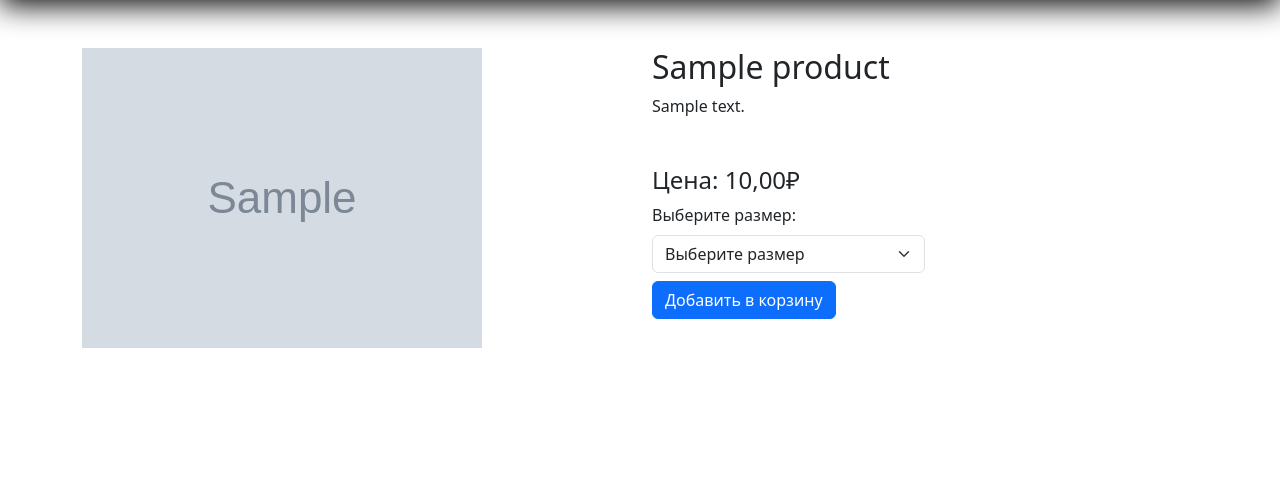
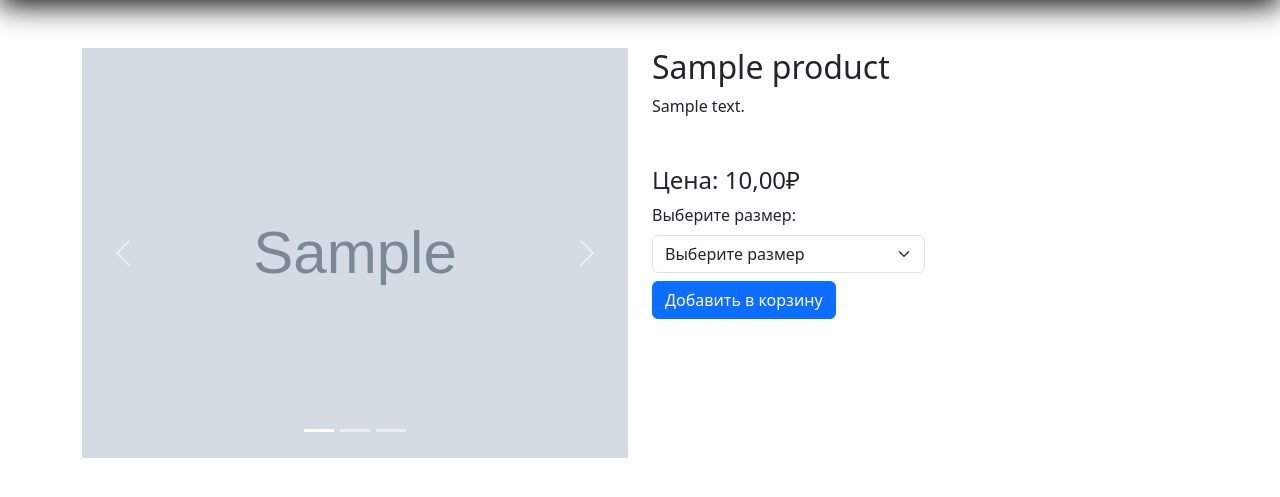
Before and after one commit to 1pestilent/webshop, a Django app: page /products/product/1/ in a window 1280 px wide. Shown: the part 76-573 px from the top of the page. Run offline with Django 4.2, Linux system fonts and the light colour scheme; tables that the repository leaves empty hold one stand-in row (values such as "Sample post"); grey boxes marked "Sample" are stand-in pictures; some libraries are stand-ins or nearby versions.

Commit message:
Добавил карусель фотографий для продуктов

```diff
--- a/bosfor/products/templates/products/product.html
+++ b/bosfor/products/templates/products/product.html
@@ -7,7 +7,31 @@
 <section class="container mt-5">
     <div class="row">
         <div class="col-md-6">
-        <img src="{{ product.image_for_card.url }}" alt="Фото товара" class="img-fluid" id="productImage">
+            <div id="carouselIndicators" class="carousel slide">
+                <div class="carousel-indicators">
+                    <button type="button" data-bs-target="#carouselIndicators" data-bs-slide-to="0" class="active" aria-current="true" aria-label="Slide 1"></button>
+                    <button type="button" data-bs-target="#carouselIndicators" data-bs-slide-to="1" aria-label="Slide 2"></button>
+                    <button type="button" data-bs-target="#carouselIndicators" data-bs-slide-to="2" aria-label="Slide 3"></button>
+                </div>
+                <div class="carousel-inner">
+                    <div class="carousel-item active">
+                        <img src="{{ product.image_for_card.url }}" class="d-block w-100" alt="...">
+                    </div>
+                    {%for img in images%}
+                        <div class="carousel-item">
+                            <img src="{{ img.image.url }}" class="d-block w-100" alt="...">
+                        </div>
+                    {% endfor %}
+                </div>
+                <button class="carousel-control-prev" type="button" data-bs-target="#carouselIndicators" data-bs-slide="prev">
+                    <span class="carousel-control-prev-icon" aria-hidden="true"></span>
+                    <span class="visually-hidden"></span>
+                </button>
+                <button class="carousel-control-next" type="button" data-bs-target="#carouselIndicators" data-bs-slide="next">
+                    <span class="carousel-control-next-icon" aria-hidden="true"></span>
+                    <span class="visually-hidden"></span>
+                </button>
+              </div>
         </div>
         <div class="col-md-6">
         <h2>{{ product.name }}</h2>
--- a/bosfor/products/views.py
+++ b/bosfor/products/views.py
@@ -129,6 +129,7 @@
     context = {
         'title': product.name,
         'product': product,
+        'images': ImagesForProduct.objects.filter(product=product),
         'genders': Gender.objects.all(),
         'categories': Category.objects.filter().distinct(),
         'quantity_of_clothes': quantity_of_clothes,
```
